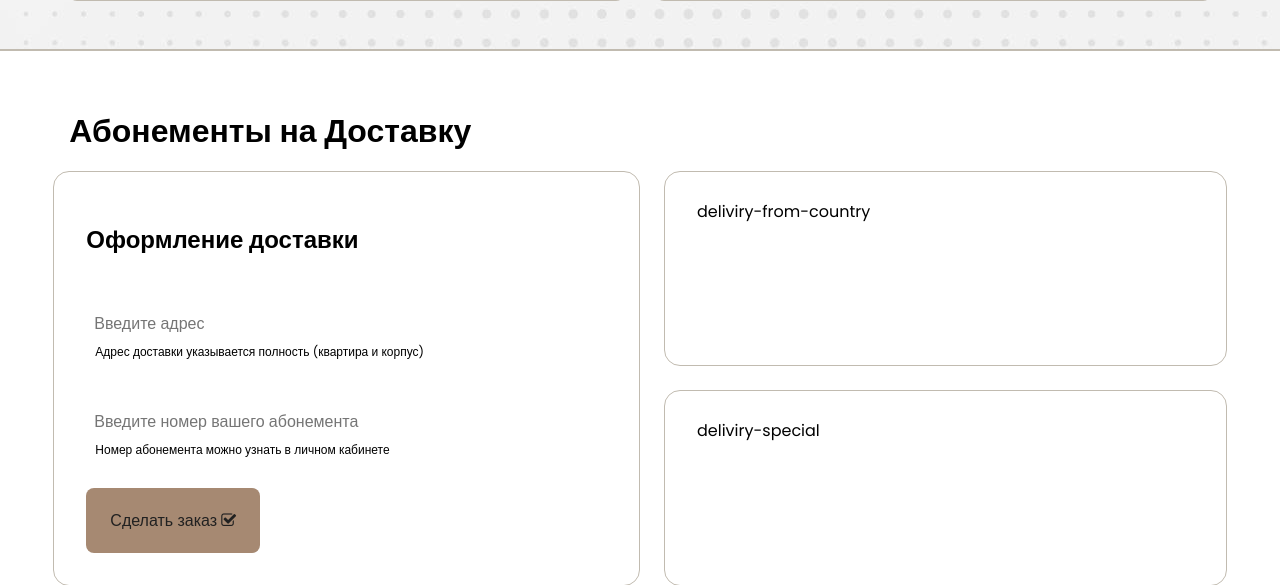
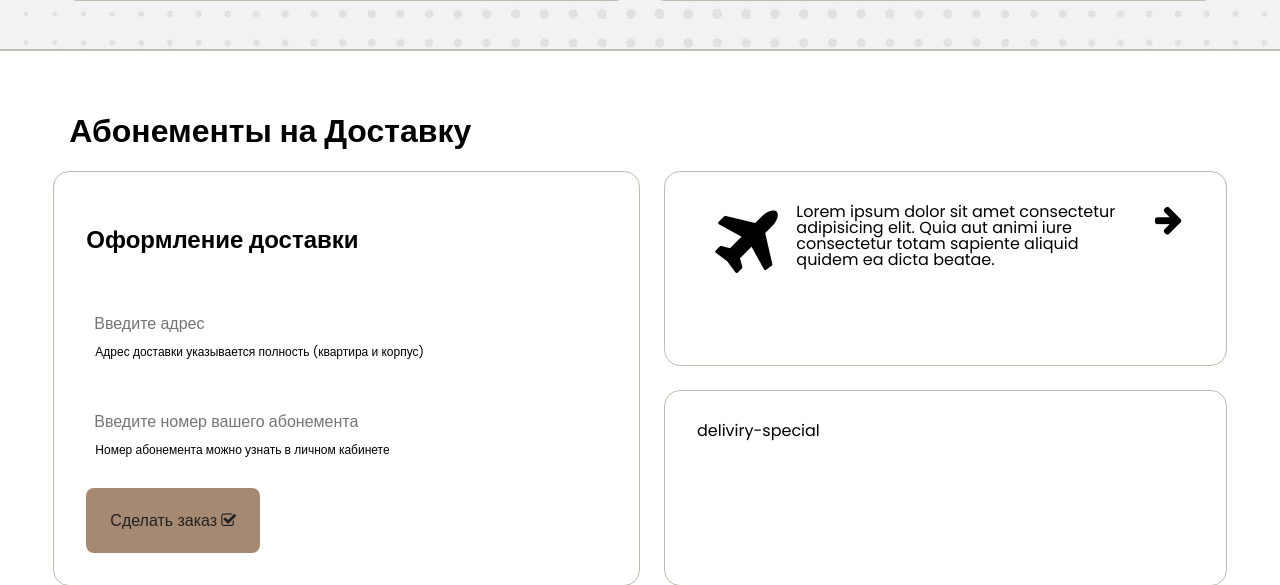
Before and after one commit to EgorKondratyev/site-shop-training, a Django app: page / in a window 1280 px wide. Shown: the part 1950-2535 px from the top of the page. Run offline with Django 4.2, Linux system fonts and the light colour scheme; data that the repository does not hold is empty.

Commit message:
update deliviry-another-option

```diff
--- a/shop/home/templates/home/base.html
+++ b/shop/home/templates/home/base.html
@@ -297,7 +297,16 @@
 
             <div class="deliviry-another-option">
                 <div class="deliviry-from-country">
-                    deliviry-from-country
+                    <div class="deliviry-img">
+                        <i class="fa fa-plane"></i>
+                    </div>
+                    <div class="deliviry-description">
+                        Lorem ipsum dolor sit amet consectetur adipisicing elit. Quia aut animi iure consectetur totam
+                        sapiente aliquid quidem ea dicta beatae.
+                    </div>
+                    <div class="deliviry-arrow">
+                        <i class="fa fa-arrow-right"></i>
+                    </div>
                 </div>
                 <div class="deliviry-special">
                     deliviry-special
--- a/shop/shop/static/css/style.css
+++ b/shop/shop/static/css/style.css
@@ -443,11 +443,28 @@ body {
 }
 
 .deliviry-from-country {
+	display: flex;
 	height: 100%;
 	margin: 0 0 1.5em 1.5em;
 	padding: 2em;
 	border: solid 1px #C1BBB0;
 	border-radius: 1em;
+}
+
+.deliviry-img {
+	width: 20%;
+	text-align: center;
+	font-size: 5em;
+}
+
+.deliviry-description {
+	width: 70%;
+}
+
+.deliviry-arrow {
+	width: 10%;
+	text-align: center;
+	font-size: 2em;
 }
 
 .deliviry-special {
```
